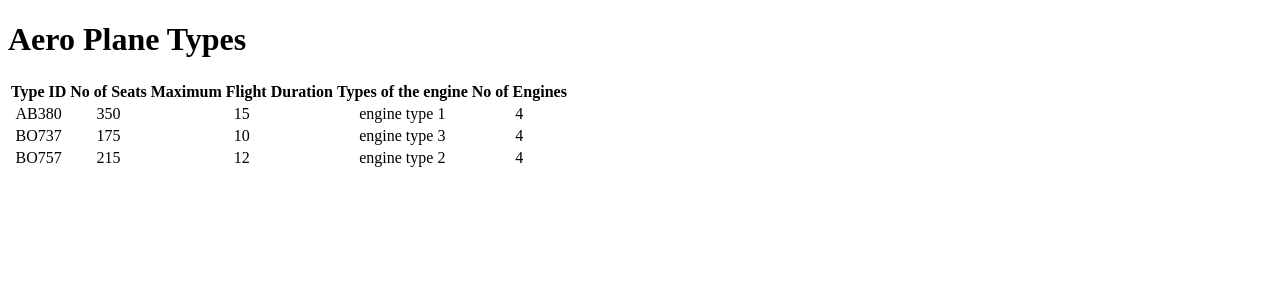
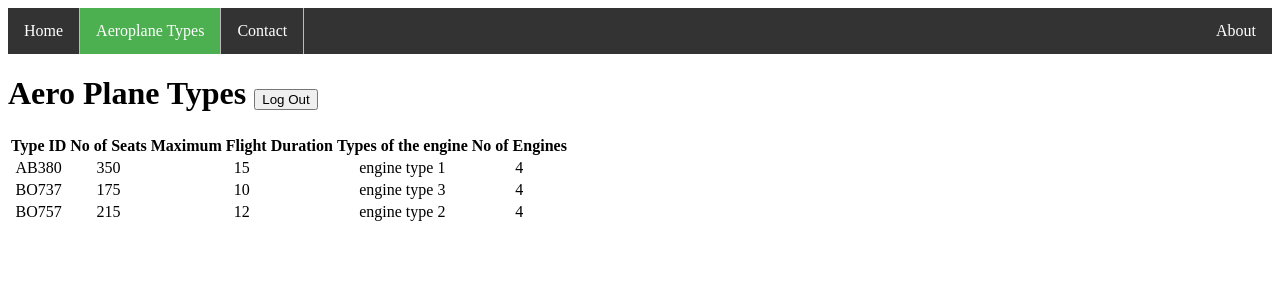
Before and after one commit to bhagya999/AirlineDMBS, a PHP site: page /aeroplane_types.php in a window 1280 px wide. Shown: the top 300 px of the page. Run offline with PHP 8.4, Linux system fonts and the light colour scheme; data comes from the database, SQL or seed files in the repository.

Commit message:
logout file added

```diff
--- a/AirlineDBMS/aeroplane_types.php
+++ b/AirlineDBMS/aeroplane_types.php
@@ -1,14 +1,26 @@
 <!DOCTYPE html>
 <head>
+
 	<?php
 		require 'databaseaccess.php';
 	?>
 	<title>
 		Aeroplane Types
 	</title>
+	<link href="css.css" rel="stylesheet" type="text/css">
 </head>
 <body>
-	<h1>Aero Plane Types</h1>
+	<div class="navBar">
+		<ul>
+		  <li><a href="#home">Home</a></li>
+		  <li><a class="active" href="">Aeroplane Types</a></li>
+		  <li><a href="#contact">Contact</a></li>
+		  <li style="float:right"><a href="#about">About</a></li>
+		</ul>
+	</div>
+	<h1>Aero Plane Types <a href="logout.php"><button>Log Out</button></a></h1>
+
+
 	<table>
         <thead>
             <tr>
--- a/AirlineDBMS/css.css
+++ b/AirlineDBMS/css.css
@@ -1,3 +1,37 @@
+.navBar ul {
+    list-style-type: none;
+    margin: 0;
+    padding: 0;
+    overflow: hidden;
+    background-color: #333;
+}
+
+.navBar li {
+    float: left;
+    border-right:1px solid #bbb;
+}
+
+.navBar li:last-child {
+    border-right: none;
+}
+
+.navBar li a {
+    display: block;
+    color: white;
+    text-align: center;
+    padding: 14px 16px;
+    text-decoration: none;
+}
+
+.navBar li a:hover:not(.active) {
+    background-color: #111;
+}
+
+.active {
+    background-color: #4CAF50;
+}
+
+
 .signup{
     display: none;
  }
@@ -41,26 +75,7 @@ textarea {
   box-sizing: border-box;
   font-size: 14px;
   resize: none;
-    /*width: 100%;
-    height: 150px;
-    padding: 12px 20px;
-    box-sizing: border-box;
-    border: 2px solid #ccc;
-    border-radius: 4px;
-    background-color: #f8f8f8;
-    resize: none;*/
-}/*
-.textarea {
-  font-family: "Roboto", sans-serif;
-  outline: 0;
-  background: #f2f2f2;
-  width: 100%;
-  border: 0;
-  margin: 0 0 15px;
-  padding: 15px;
-  box-sizing: border-box;
-  font-size: 14px;
-}*/
+}
 .mainbutton {
   font-family: "Roboto", sans-serif;
   text-transform: uppercase;
--- /dev/null
+++ b/AirlineDBMS/logout.php
@@ -0,0 +1,5 @@
+<?php
+	session_start();
+	session_destroy();
+	header('location: welcome.php');
+	?>
```
